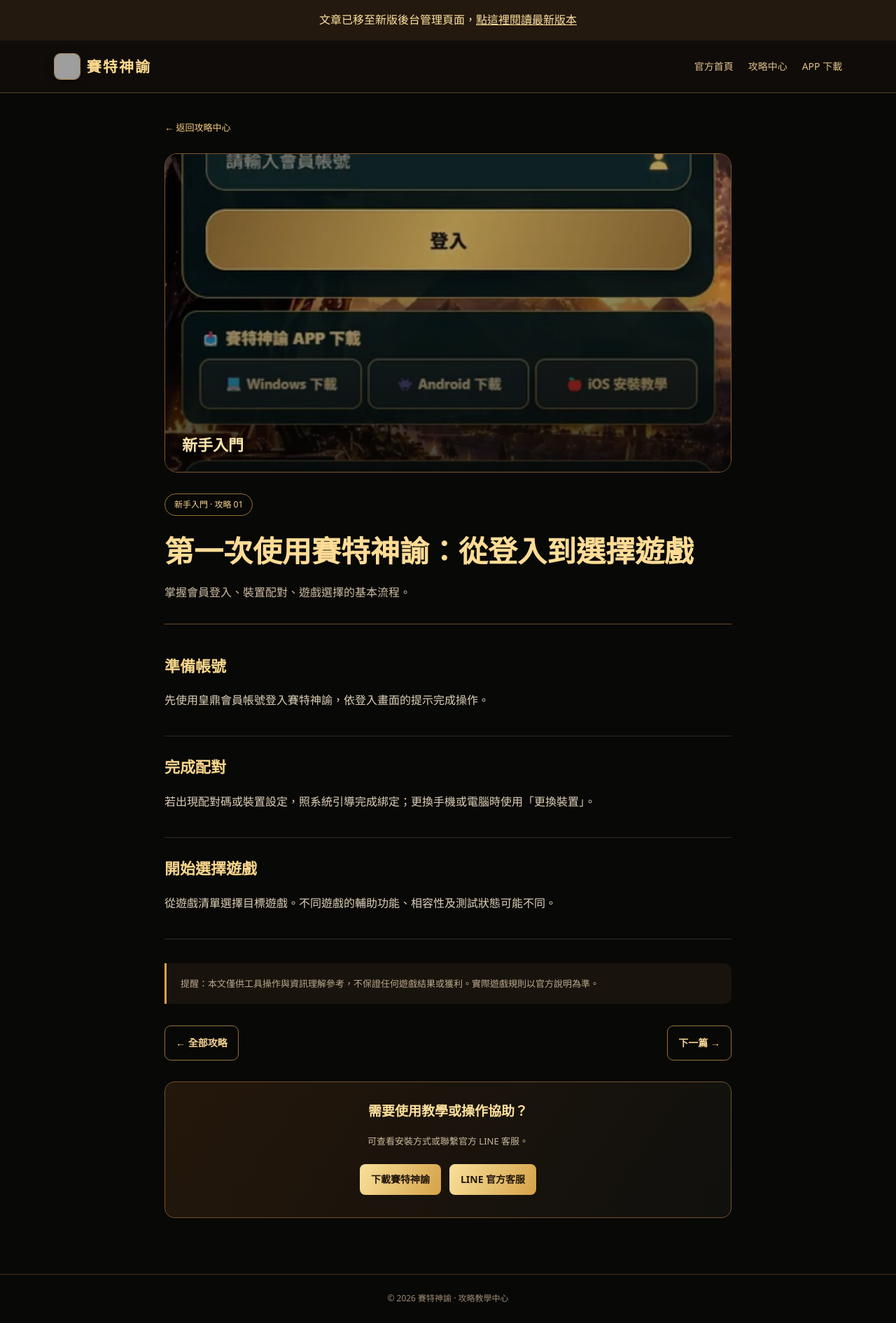
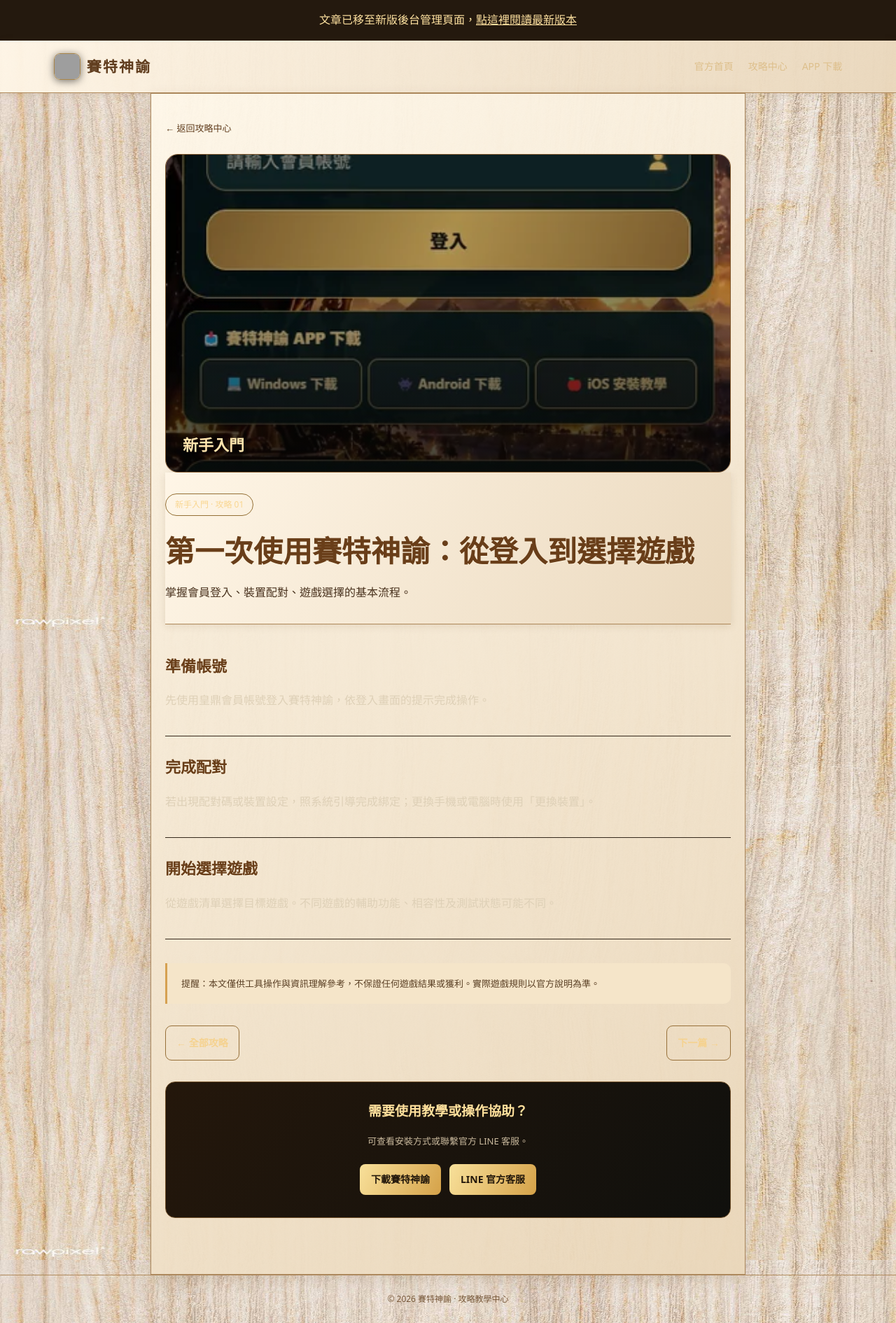
Before and after one commit to seth-oracle/seth-oracle.github.io, a Jekyll site: the page guides/article-1.html, which Jekyll copies as it is, in a window 1280 px wide. Shown: the whole page at 70% size. Built offline with Jekyll 4.4.1, drawn with Linux system fonts in a browser that asks for light colours; grey boxes are pictures that could not be loaded.

Commit message:
Unify oak theme on guides/article-1.html

```diff
--- a/guides/article-1.html
+++ b/guides/article-1.html
@@ -16,8 +16,9 @@ footer{padding:23px 15px;text-align:center;color:#9b8a72;border-top:1px solid #4
 .site-app-brand{display:inline-flex!important;align-items:center;gap:9px;white-space:nowrap}
 .site-app-brand-icon{display:block;width:38px;height:38px;flex:0 0 38px;object-fit:cover;border-radius:9px;border:1px solid #aa8649;box-shadow:0 2px 12px #0008}
 @media(max-width:700px){.site-app-brand-icon{width:33px;height:33px;flex-basis:33px}}
-</style></head>
-<body><div style="text-align:center;background:#24190e;color:#ffe2a0;padding:14px;font-family:system-ui">文章已移至新版後台管理頁面，<a style="color:#ffe2a0;text-decoration:underline" href="/guides/posts/article-1.html">點這裡閱讀最新版本</a></div><header class="topbar"><a href="../" class="brand site-app-brand"><img class="site-app-brand-icon" src="https://xinyao-ai.github.io/xinyao-ai/icon-192.png" alt="" width="38" height="38"><span>賽特神諭</span></a><nav><a href="../">官方首頁</a><a href="./">攻略中心</a><a href="../#download">APP 下載</a></nav></header>
+</style>
+<link rel="stylesheet" href="/assets/oak-subpages.css?v=1"></head>
+<body class="oak-subpage"><div style="text-align:center;background:#24190e;color:#ffe2a0;padding:14px;font-family:system-ui">文章已移至新版後台管理頁面，<a style="color:#ffe2a0;text-decoration:underline" href="/guides/posts/article-1.html">點這裡閱讀最新版本</a></div><header class="topbar"><a href="../" class="brand site-app-brand"><img class="site-app-brand-icon" src="https://xinyao-ai.github.io/xinyao-ai/icon-192.png" alt="" width="38" height="38"><span>賽特神諭</span></a><nav><a href="../">官方首頁</a><a href="./">攻略中心</a><a href="../#download">APP 下載</a></nav></header>
 <main class="article"><a class="back" href="./">← 返回攻略中心</a>
 <div class="cover"><img src="../showcase-login.webp" alt="新手入門攻略封面"><span class="cover-label">新手入門</span></div>
 <header class="article-head"><span class="category">新手入門 · 攻略 01</span><h1>第一次使用賽特神諭：從登入到選擇遊戲</h1><p class="intro">掌握會員登入、裝置配對、遊戲選擇的基本流程。</p></header>
```
